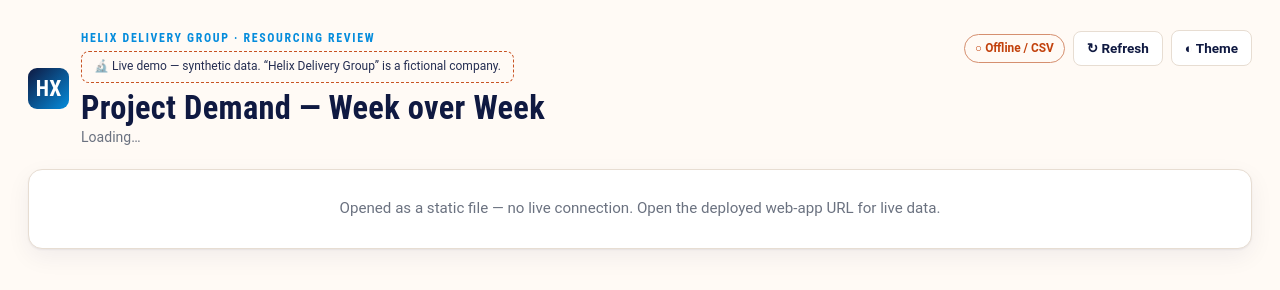
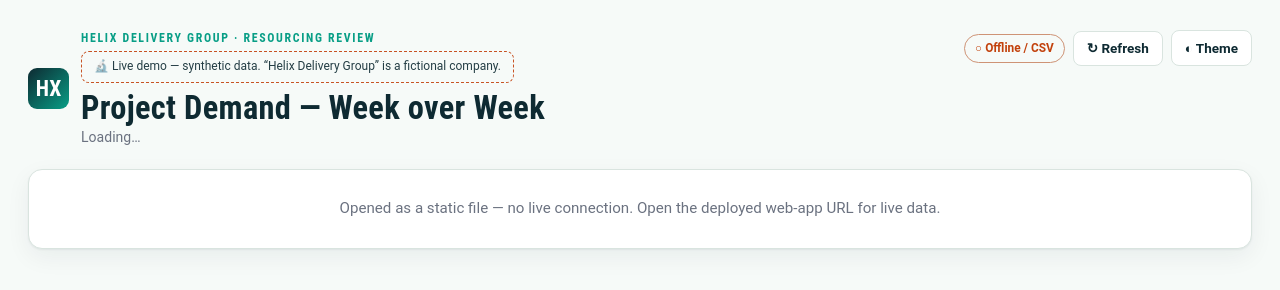
Before and after one commit to MoisesLopez01/Portfolio, a website: page docs/superpowers/gas-portfolio-demos/workforce-demand/Dashboard.html in a window 1280 px wide. Drawn offline with Linux system fonts and the light colour scheme.

Commit message:
demo: Helix palette replaces company-registered colors (validated light+dark, CVD-checked)
Teal/indigo/gold system: ink #0E2A32, accent #089E86, secondary #5B5BD6,
warm pole #B8770E light / #E8A13C dark; navy dark-mode family swapped for
deep teal. KEY_COLORS categorical slots re-validated; heat ramps stay
monotonic. scripts/validate_palette.js: light 5-slot + dark 3-slot ALL PASS.

Co-Authored-By: Claude Fable 5 <noreply@anthropic.com>

```diff
--- a/docs/superpowers/gas-portfolio-demos/workforce-demand/Dashboard.html
+++ b/docs/superpowers/gas-portfolio-demos/workforce-demand/Dashboard.html
@@ -7,24 +7,24 @@
 <title>Helix Delivery Group — Project Demand (Live Demo)</title>
 <style>
 :root{
-  --void:#0F1941; --accent:#058CDC; --ivory:#DCCDBE; --cream:#FFFAF5;
-  --royal:#2864E6; --june:#FF9B87; --slate:#64748B;
-  --bg:var(--cream); --surface:#ffffff; --surface-2:#FBF6F0;
-  --border:#E7DDD2; --text:var(--void); --muted:#6B7280;
-  --heat-lo:#FFFAF5; --heat-mid:#058CDC; --heat-hi:#0F1941;
-  --heatf-lo:#FFFAF5; --heatf-mid:#DCCDBE; --heatf-hi:#FF9B87;
-  --up:#1F8A57; --down:#C2410C; --neutral:#E7DDD2;
-  --winner:#FF9B87; --pos:#1F8A57; --warn:#C2410C; --amber:#B45309;
-  --shadow:0 1px 2px rgba(15,25,65,.06), 0 8px 24px rgba(15,25,65,.06);
+  --void:#0E2A32; --accent:#089E86; --ivory:#C9D9D3; --cream:#F6FAF8;
+  --royal:#5B5BD6; --june:#B8770E; --slate:#64748B;
+  --bg:var(--cream); --surface:#ffffff; --surface-2:#EFF5F2;
+  --border:#D9E4DF; --text:var(--void); --muted:#6B7280;
+  --heat-lo:#F6FAF8; --heat-mid:#089E86; --heat-hi:#0E2A32;
+  --heatf-lo:#F6FAF8; --heatf-mid:#C9D9D3; --heatf-hi:#B8770E;
+  --up:#1F8A57; --down:#C2410C; --neutral:#D9E4DF;
+  --winner:#B8770E; --pos:#1F8A57; --warn:#C2410C; --amber:#B45309;
+  --shadow:0 1px 2px rgba(14,42,50,.06), 0 8px 24px rgba(14,42,50,.06);
   --scale:1;
 }
 [data-theme="dark"]{
-  --bg:#090F26; --surface:#141C3D; --surface-2:#0F1733;
-  --border:#1E295A; --text:#FFFAF5; --muted:#94A3B8;
-  --heat-lo:#16203F; --heat-mid:#058CDC; --heat-hi:#FF9B87;
-  --heatf-lo:#16203F; --heatf-mid:#DCCDBE; --heatf-hi:#FFFAF5;
-  --up:#34D399; --down:#FB7185; --neutral:#1E295A;
-  --winner:#FF9B87; --pos:#34D399; --warn:#FDBA74; --amber:#FDBA74;
+  --bg:#07201D; --surface:#0E2B28; --surface-2:#0A2320;
+  --border:#1B3C38; --text:#F2F7F5; --muted:#94A3B8;
+  --heat-lo:#11302C; --heat-mid:#17A08C; --heat-hi:#E8A13C;
+  --heatf-lo:#11302C; --heatf-mid:#9FB8B0; --heatf-hi:#F2F7F5;
+  --up:#34D399; --down:#FB7185; --neutral:#1B3C38;
+  --winner:#E8A13C; --pos:#34D399; --warn:#FDBA74; --amber:#FDBA74;
   --shadow:0 1px 2px rgba(0,0,0,.3), 0 10px 30px rgba(0,0,0,.35);
 }
 /* Fluid type/space scale — every font-size and several key dimensions below multiply
@@ -81,7 +81,7 @@ button:hover,.btn:hover{border-color:var(--accent)}
   padding:28px;text-align:center;color:var(--muted);font-size:calc(14px*var(--scale));margin:22px 0}
 
 /* Access Control modal (admin-only) */
-.modal-back{position:fixed;inset:0;background:rgba(15,25,65,.45);display:flex;align-items:flex-start;
+.modal-back{position:fixed;inset:0;background:rgba(14,42,50,.45);display:flex;align-items:flex-start;
   justify-content:center;padding:6vh 16px 16px;z-index:60;overflow-y:auto}
 .modal{background:var(--surface);border:1px solid var(--border);border-radius:16px;box-shadow:var(--shadow);
   width:100%;max-width:560px;padding:calc(20px*var(--scale)) calc(22px*var(--scale))}
@@ -248,7 +248,7 @@ input[type=file]{display:none}
   padding:10px 16px 10px;
   margin-bottom:14px;
   display:flex;flex-wrap:wrap;gap:8px;align-items:center;
-  box-shadow:0 2px 8px rgba(15,25,65,.06);
+  box-shadow:0 2px 8px rgba(14,42,50,.06);
 }
 .dash-filters-lbl{font-size:calc(10px*var(--scale));font-weight:700;text-transform:uppercase;letter-spacing:.1em;color:var(--muted);margin-right:4px;white-space:nowrap}
 /* Team Availability — collapsible list */
@@ -768,7 +768,7 @@ var HEAT_TOPN = 15, HEAT_PRECAP = 0; // heatmap row cap + its pre-cap row count
 var PM_CONC_EPICS = 5; // a PM carrying ≥ this many active epics gets a concentration flag
 
 var STATUS_LABEL = { done:"Actual", now:"Current", plan:"Planned" };
-var KEY_COLORS = ["#0F1941","#058CDC","#2864E6","#0E7C86","#6D28D9","#B45309","#9D174D","#15803D","#1D4ED8","#A21CAF","#0369A1","#7C2D12"];
+var KEY_COLORS = ["#0E2A32","#089E86","#5B5BD6","#0E7C86","#6D28D9","#B45309","#9D174D","#15803D","#1D4ED8","#A21CAF","#0369A1","#7C2D12"];
 function keyColor(i){ return KEY_COLORS[(i||0) % KEY_COLORS.length]; }
 // Shared 1/2/3/4+ distinct-project tier colors — used by both the per-person sparkline
 // bars and the "Project load distribution" chart so the two visuals read as one system.
@@ -3757,7 +3757,7 @@ function cellColor(k,iso,status){
     // The future ramp's high end is LIGHT in both themes → dark (void) text there.
     var isFutC=status==='plan';
     var bgH=isFutC?heatColorFutureHours(t):heatColorHours(t);
-    var fgH=t>0.55?(isFutC?'#0F1941':'#fff'):css('--text');
+    var fgH=t>0.55?(isFutC?'#0E2A32':'#fff'):css('--text');
     return {bg:bgH,fg:fgH,txt:capAt(k,iso)>=0.5?fmt(capAt(k,iso)):''};
   }
   if(COLOR_MODE==='change'){
@@ -3769,7 +3769,7 @@ function cellColor(k,iso,status){
   if(COLOR_MODE==='people'){
     var hd=((FPROJ||DATA).head[k]&&(FPROJ||DATA).head[k][iso])||0;
     var t=HEAT_MAX_HEAD>0?hd/HEAT_MAX_HEAD:0;
-    var bg=t<0.5?mix(hexVar('--surface-2'),'#2864E6',t/0.5):mix('#2864E6',hexVar('--void'),(t-0.5)/0.5);
+    var bg=t<0.5?mix(hexVar('--surface-2'),'#5B5BD6',t/0.5):mix('#5B5BD6',hexVar('--void'),(t-0.5)/0.5);
     return {bg:bg,fg:t>0.4?'#fff':css('--text'),txt:hd>0?hd+'p':''};
   }
   // risk
@@ -3974,7 +3974,7 @@ function renderHeat(){
   var bar=$('legBar');
   if(COLOR_MODE==='people'){
     bar.className='legbar';
-    bar.style.background='linear-gradient(90deg,'+hexVar('--surface-2')+',#2864E6,'+hexVar('--void')+')';
+    bar.style.background='linear-gradient(90deg,'+hexVar('--surface-2')+',#5B5BD6,'+hexVar('--void')+')';
     bar.style.border='1px solid var(--border)';
     $('legLo').textContent='0 people';
     $('legHi').textContent=HEAT_MAX_HEAD+' people';
```
Also changed, not shown: docs/superpowers/gas-portfolio-demos/workforce-demand/Security.js (+5 -5 lines).
